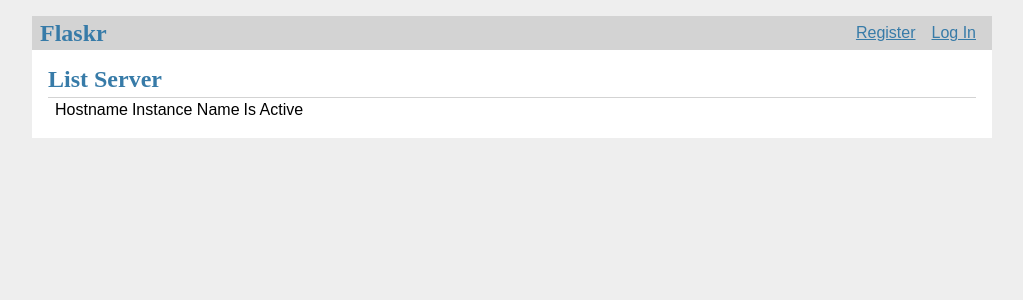
After one commit to zimmar/flaskr-tutorial, a Flask app: page /server/list in a window 1280 px wide. The commit adds this page. Shown: the top 300 px of the page, without its empty margins (128-1151 px from the left). Run offline with Flask 2, Linux system fonts and the light colour scheme; data that the repository does not hold is empty.

Commit message:
Add Server Tabelle Add Server List and Add html

```diff
--- a/flaskr/__init__.py
+++ b/flaskr/__init__.py
@@ -34,4 +34,7 @@ def create_app(test_config=None):
     app.register_blueprint(blog.bp)
     app.add_url_rule('/', endpoint='index')
 
+    from .pytsm import server
+    app.register_blueprint(server.bp)
+
     return app
--- /dev/null
+++ b/flaskr/pytsm/server.py
@@ -0,0 +1,54 @@
+import functools
+
+from flask import (
+    Blueprint, flash, g, redirect, render_template, request, session, url_for
+)
+from flaskr.db import get_db
+
+bp = Blueprint('server', __name__, url_prefix='/server')
+
+@bp.route('/add', methods=('GET', 'POST'))
+def add():
+
+    if request.method == 'POST':
+        host_name = request.form['host_name']
+        instance_name = request.form['instance_name']
+        description = request.form['description']
+
+        ip = request.form['ip']
+        port = request.form['port']
+
+        default = request.form['default']
+        library_client = request.form['library_client']
+        active = request.form['active']
+
+
+        db = get_db()
+        error = None
+
+        if not host_name:
+            error = 'Hostname is required.'
+        elif not instance_name:
+            error = 'Instancename is required.'
+
+        elif db.execute(
+            "SELECT id FROM CFG_SERVERS WHERE host_name=? and instance_name=?", (host_name, instance_name)
+        ).fetchone() is not None:
+            error = f"Server {host_name} with instance {instance_name} is already registered."
+        if error is None:
+            db.execute (
+                "INSERT INTO cfg_servers (host_name, instance_name, description, ip, port, default, library_client, active) VALUES (?, ?, ?, ?, ?, ?, ?, ?)', (host_name, instance_name, description, ip, port, default, library_client, active)"
+            )
+            db.commit()
+            return redirect(url_for('server.list'))
+
+        flash(error)
+
+    return render_template('pytsm/server/add.html')
+
+@bp.route('/list', methods=('GET',))
+def list():
+    db = get_db()
+    servers = db.execute("SELECT * FROM cfg_servers").fetchall()
+
+    return render_template('pytsm/server/list.html', servers=servers)
--- a/flaskr/shema.sql
+++ b/flaskr/shema.sql
@@ -1,5 +1,6 @@
 DROP TABLE IF EXISTS user;
 DROP TABLE IF EXISTS post;
+DROP TABLE IF EXISTS cfg_servers;
 
 CREATE TABLE user (
   id INTEGER PRIMARY KEY AUTOINCREMENT,
@@ -15,3 +16,16 @@ CREATE TABLE post (
   body TEXT NOT NULL,
   FOREIGN KEY (author_id) REFERENCES user (id)
 );
+
+CREATE TABLE cfg_servers (
+  id INTEGER PRIMARY KEY AUTOINCREMENT,
+  hostname TEXT NOT NULL,
+  instance_name TEXT NOT NULL,
+  created TIMESTAMP NOT NULL DEFAULT CURRENT_TIMESTAMP,
+  description TEXT NOT NULL,
+  ip TEXT,
+  port INTEGER,
+  active INTEGER,
+  library_client INTEGER,
+  'default' INTEGER
+);
--- a/flaskr/templates/base.html
+++ b/flaskr/templates/base.html
@@ -5,6 +5,7 @@
   <h1>Flaskr</h1>
   <ul>
     {% if g.user %}
+      <li><a href="{{ url_for('server.list') }}">Server List</a></li>
       <li><span>{{ g.user['username'] }}</span>
       <li><a href="{{ url_for('auth.logout') }}">Log Out</a>
     {% else %}
--- /dev/null
+++ b/flaskr/templates/pytsm/server/list.html
@@ -0,0 +1,22 @@
+{% extends 'base.html' %}
+
+{% block header %}
+  <h1>{% block title %}List Server{% endblock %}</h1>
+{% endblock %}
+
+{% block content %}
+    <table>
+    <th>
+        <td>Hostname</td>
+        <td>Instance Name</td>
+        <td>Is Active</td>
+    </th>
+    {% for srv in servers %}
+    <tr>
+        <td>srv.hostname</td>
+        <td>srv.instancename</td>
+        <td>srv.active</td>
+    <tr>
+    {% endfor %}
+    </table>
+{% endblock %}
```
Also changed, not shown: flaskr/templates/pytsm/server/add.html (added, +9 -0 lines), 1 other file.
